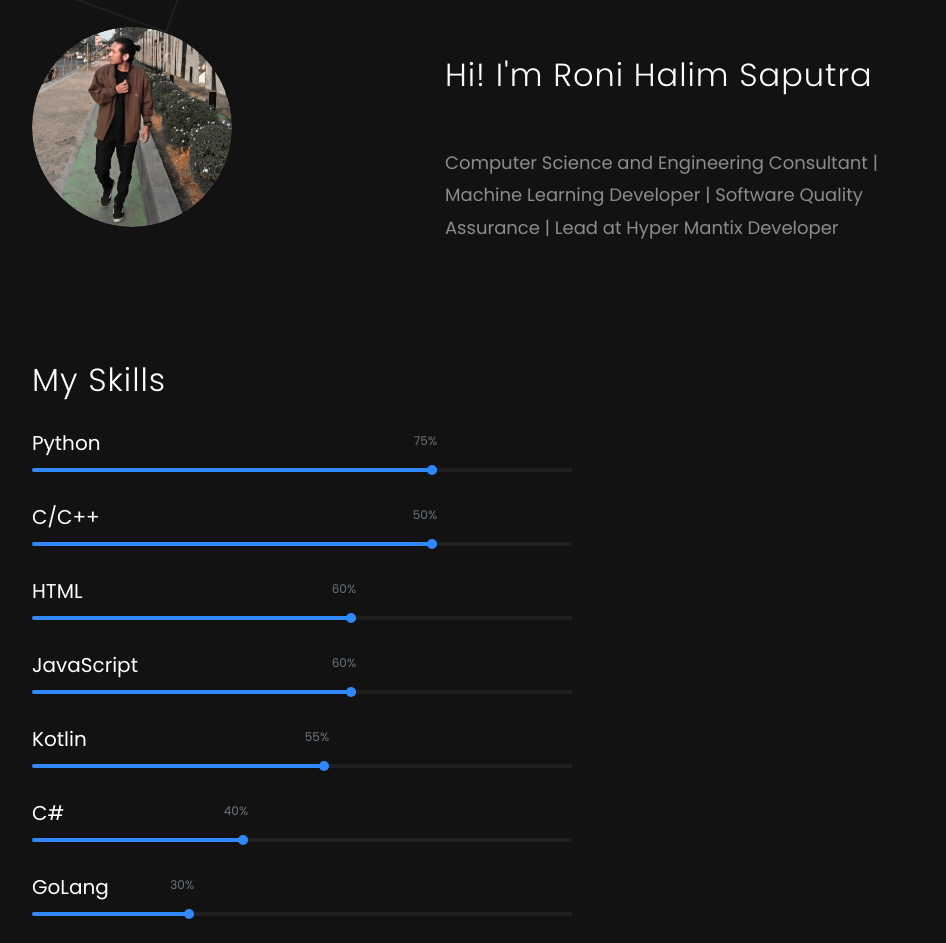
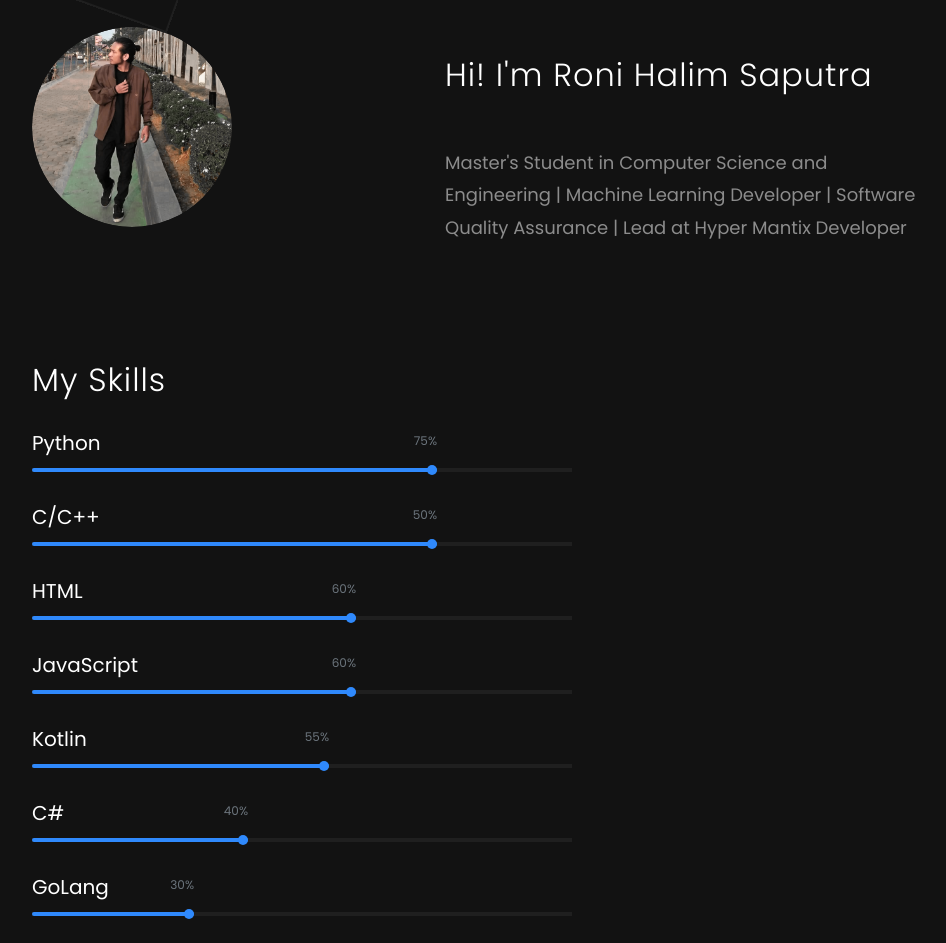
Before and after one commit to ronihs/ronihs.github.io, a plain HTML site: page index.html in a window 1280 px wide. Shown: the part 923-1866 px from the top of the page, without its empty margins (53-999 px from the left). Drawn offline with Linux system fonts and the light colour scheme; files whose address does not match are found by name.

Commit message:
Update index.html

```diff
--- a/index.html
+++ b/index.html
@@ -60,7 +60,7 @@
                         <div class="about-desc">
                             <div class="p-5">
                                 <h2 class="mb-5">Hi! I'm Roni Halim Saputra</h2>
-                                <p>Computer Science and Engineering Consultant | Machine Learning Developer | Software Quality Assurance | Lead at Hyper Mantix Developer </p>
+                                <p>Master's Student in Computer Science and Engineering | Machine Learning Developer | Software Quality Assurance | Lead at Hyper Mantix Developer </p>
                             </div>
                         </div>
                     </div>
```
